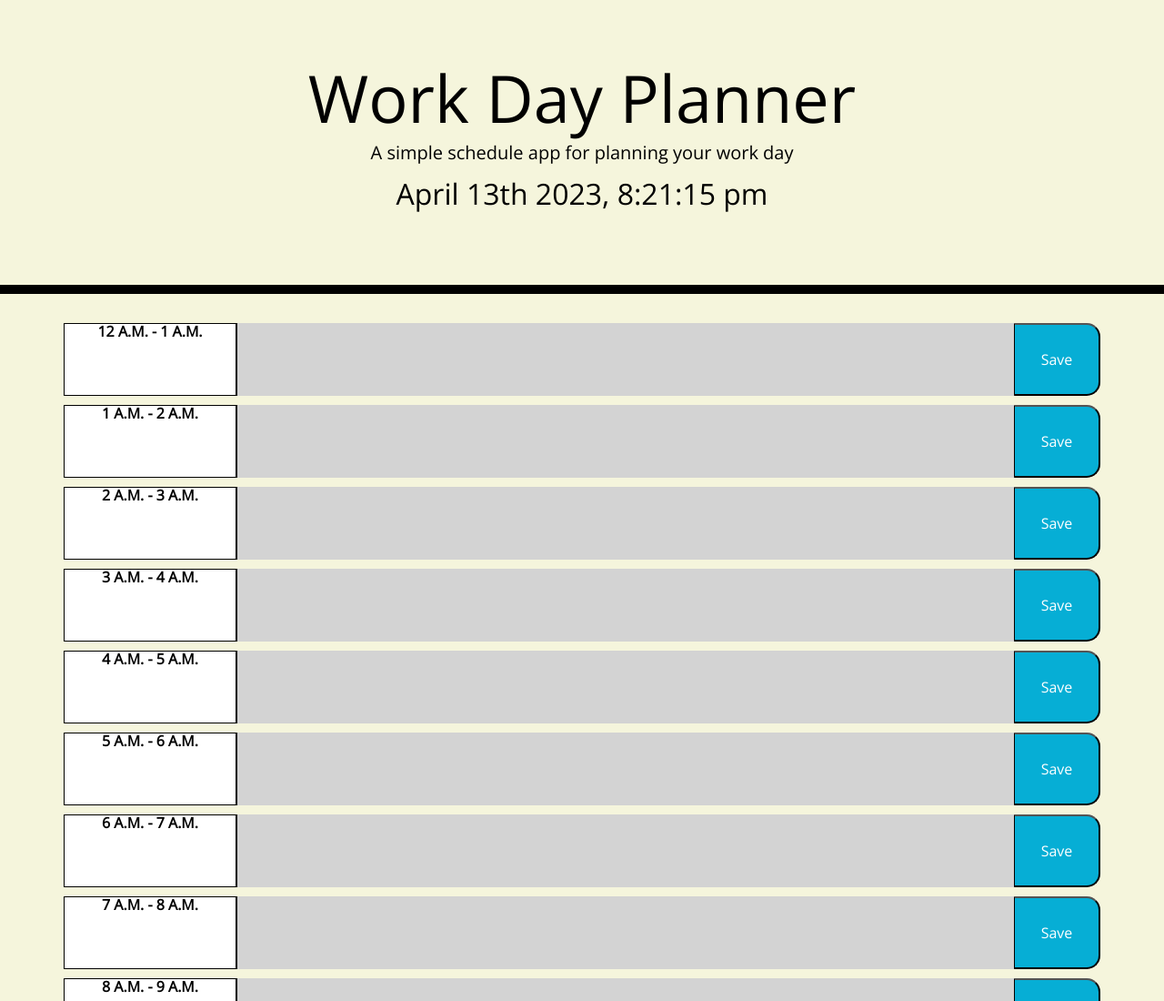
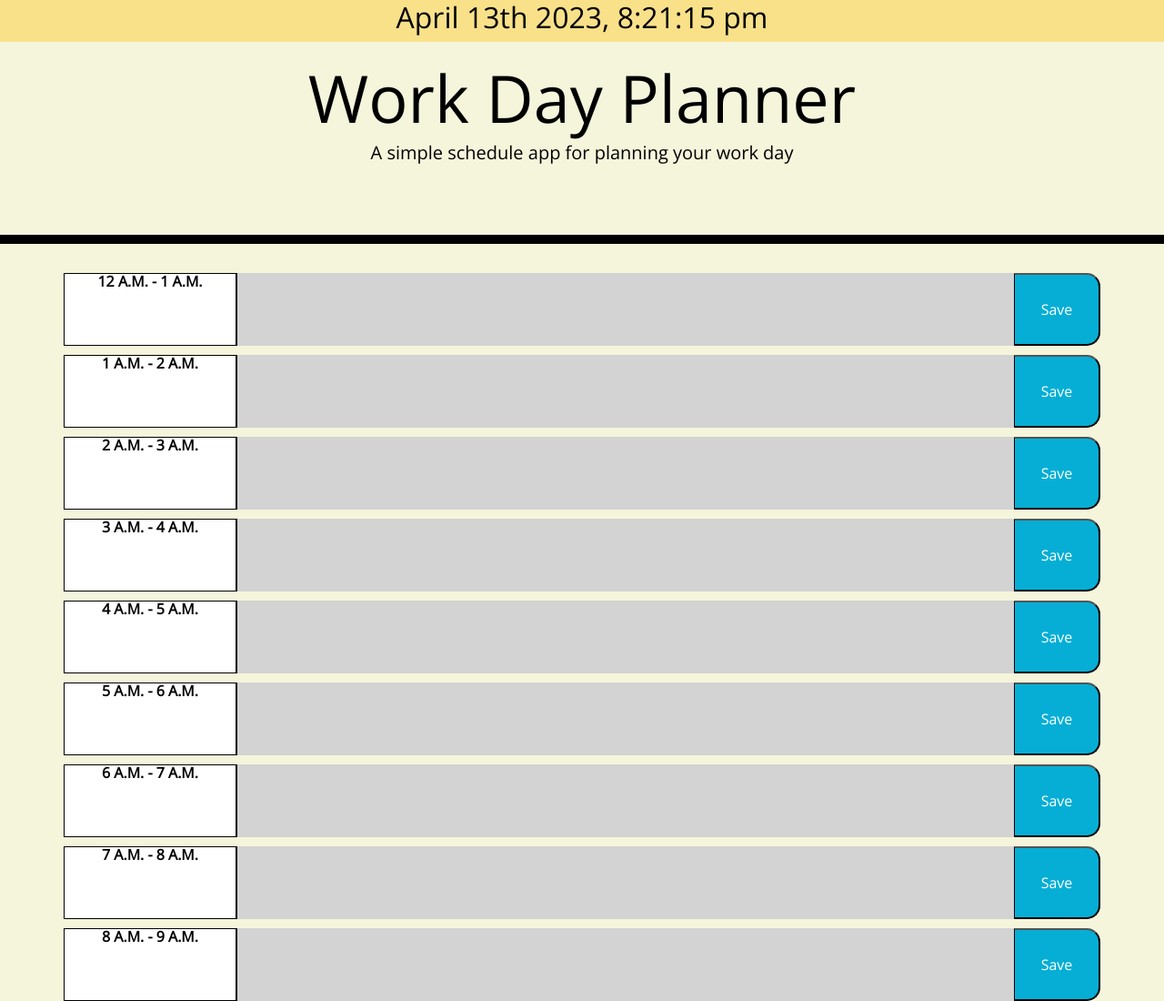
Before and after one commit to RubinoD1/Work-day-planner-, a plain HTML site: page index.html in a window 1280 px wide. Shown: the top 1100 px of the page at 91% size. Drawn offline with nearby package versions, Linux system fonts and the light colour scheme.

Commit message:
made the date and time in the HTML sticky and adjusted the styling in the CSS file

```diff
--- a/assets/css/style.css
+++ b/assets/css/style.css
@@ -71,3 +71,7 @@ textarea{
   font-size: 20px;
   transition: all .3s ease-in-out;
 }
+
+.fixed-top {
+  background-color: #ffc10761;
+}
--- a/index.html
+++ b/index.html
@@ -24,8 +24,9 @@
       <p class="lead">
         A simple schedule app for planning your work day
       </p>
-      <p id="currentDay" class="lead"></p>
+      <p id="currentDay" class="lead fixed-top "></p>
     </header>
+
 
     <main class="container">
       <!-- Timeblocks go here -->
```
